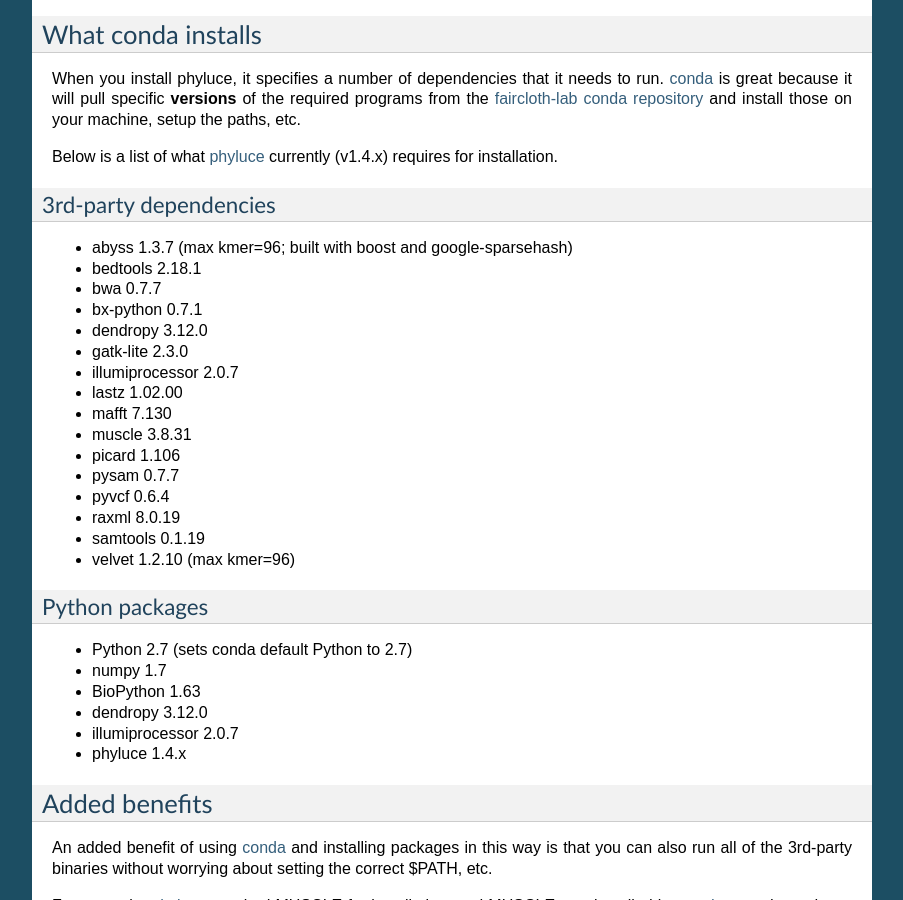
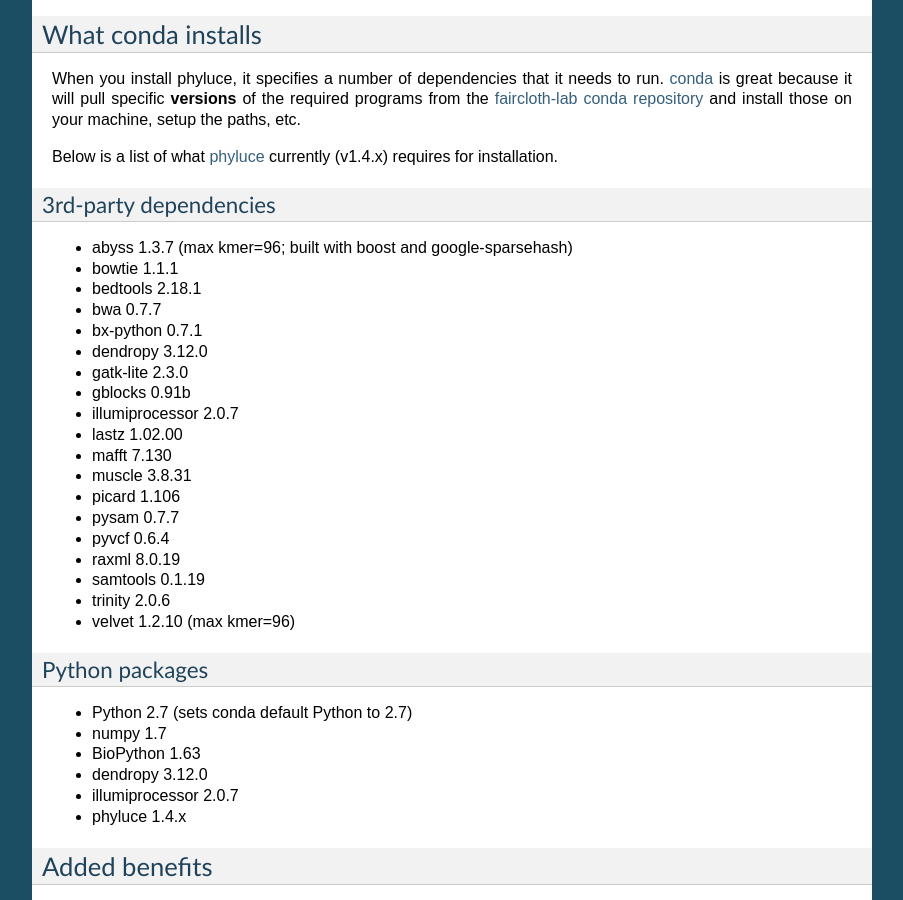
Before and after one commit to faircloth-lab/phyluce, a Sphinx documentation site: the page built from docs/installation.rst, in a window 1280 px wide and 900 px high, scrolled down 3067 px. Shown: the whole window, without its empty margins (198-1101 px from the left). Built offline with Sphinx 7.4.7, drawn with Linux system fonts in a browser that asks for light colours.

Commit message:
add more dependencies to the list

```diff
--- a/docs/installation.rst
+++ b/docs/installation.rst
@@ -205,11 +205,13 @@
 ----------------------
 
 - abyss 1.3.7 (max kmer=96; built with boost and google-sparsehash)
+- bowtie 1.1.1
 - bedtools 2.18.1
 - bwa 0.7.7
 - bx-python 0.7.1
 - dendropy 3.12.0
 - gatk-lite 2.3.0
+- gblocks 0.91b
 - illumiprocessor 2.0.7
 - lastz 1.02.00
 - mafft 7.130
@@ -219,6 +221,7 @@
 - pyvcf 0.6.4
 - raxml 8.0.19
 - samtools 0.1.19
+- trinity 2.0.6
 - velvet 1.2.10 (max kmer=96)
 
 Python packages
```
